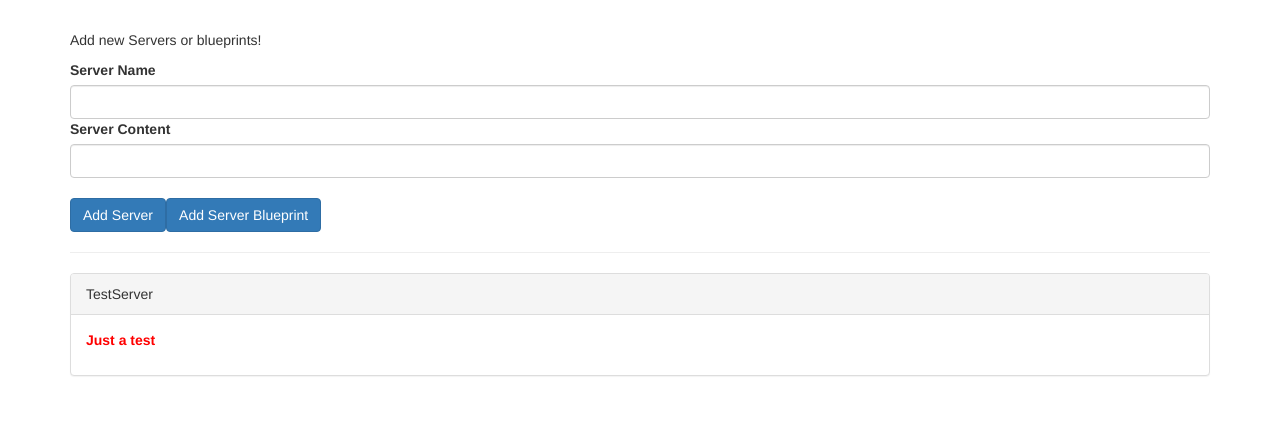
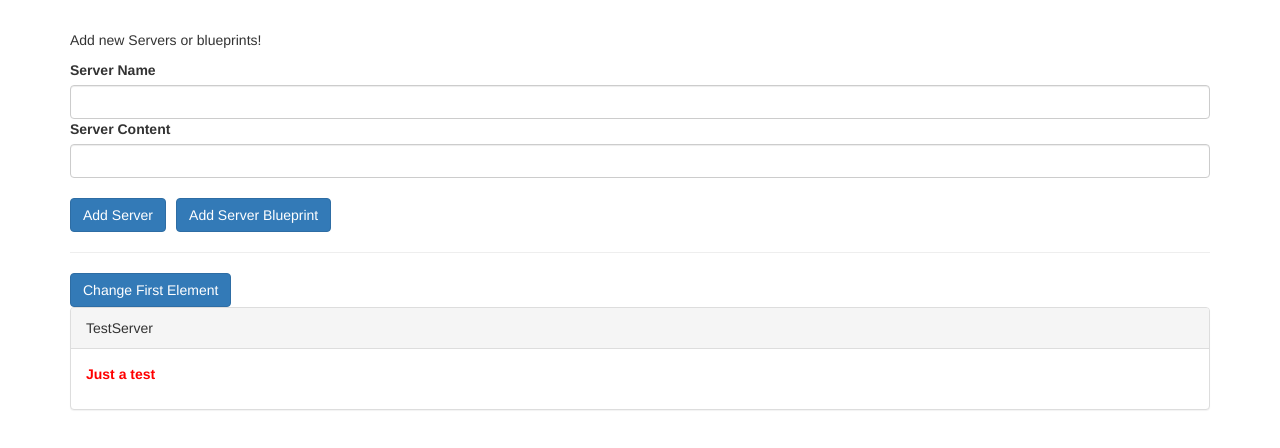
Before and after one commit to bear99a9/AngularDataBinding, an Angular app: page / in a window 1280 px wide. Shown: the top 448 px of the page. Built offline with nearby package versions, Linux system fonts and the light colour scheme.

Commit message:
ng-onChange only works on primitive binding see notes

```diff
--- a/src/app/app.component.html
+++ b/src/app/app.component.html
@@ -3,7 +3,8 @@
   <hr>
   <div class="row">
     <div class="col-xs-12">
-      <app-server-element *ngFor="let serverElement of serverElements" [srvElement]="serverElement">
+      <button class="btn btn-primary" (click)="onChange()">Change First Element</button>
+      <app-server-element *ngFor="let serverElement of serverElements" [srvElement]="serverElement" [name]="serverElement.name">
               <p>
             <strong *ngIf="serverElement.type === 'server'" style="color: red">{{ serverElement.content }}</strong>
             <em *ngIf="serverElement.type === 'blueprint'">{{ serverElement.content }}</em>
--- a/src/app/app.component.ts
+++ b/src/app/app.component.ts
@@ -26,4 +26,8 @@ export class AppComponent {
       content: blueprintData.serverContent
     });
   }
+
+  onChange(){
+    this.serverElements[0].name = 'Changed!'
+  }
 }
--- a/src/app/cockpit/cockpit.component.css
+++ b/src/app/cockpit/cockpit.component.css
@@ -0,0 +1,3 @@
+.btn-add-server{
+    margin-right:10px;
+}
--- a/src/app/cockpit/cockpit.component.html
+++ b/src/app/cockpit/cockpit.component.html
@@ -8,7 +8,7 @@
         <!-- <input type="text" class="form-control" [(ngModel)]="newServerContent"> -->
         <input type="text" class="form-control" #newServerContentInput>
         <br>
-        <button class="btn btn-primary" (click)="onAddServer(newServerNameInput)">Add Server</button>
+        <button class="btn btn-primary btn-add-server" (click)="onAddServer(newServerNameInput)">Add Server</button>
         <button class="btn btn-primary" (click)="onAddBlueprint(newServerNameInput)">Add Server Blueprint</button>
     </div>
 </div>
--- a/src/app/server-element/server-element.component.html
+++ b/src/app/server-element/server-element.component.html
@@ -1,5 +1,5 @@
 <div class="panel panel-default">
-    <div class="panel-heading">{{ element.name }}</div>
+    <div class="panel-heading">{{ name }}</div>
     <div class="panel-body">
         <!-- <p>
             <strong *ngIf="element.type === 'server'" style="color: red">{{ element.content }}</strong>
--- a/src/app/server-element/server-element.component.ts
+++ b/src/app/server-element/server-element.component.ts
@@ -1,4 +1,11 @@
-import { Component, Input, ViewEncapsulation } from '@angular/core';
+import {
+  Component,
+  Input,
+  OnChanges,
+  OnInit,
+  SimpleChanges,
+  ViewEncapsulation
+} from '@angular/core';
 import { ServerElement } from '../shared/server-element.model';
 
 @Component({
@@ -7,6 +14,20 @@ import { ServerElement } from '../shared/server-element.model';
   styleUrls: ['./server-element.component.css'],
   encapsulation: ViewEncapsulation.Emulated,
 })
-export class ServerElementComponent {
+export class ServerElementComponent implements OnInit, OnChanges {
   @Input('srvElement') element: ServerElement;
+  @Input() name: string; //ng-onChange only works on primitive binding not models as the model doesn't change in memory just updates the property
+
+  constructor() {
+    console.log('1: constructor called');
+  }
+
+  ngOnChanges(changes: SimpleChanges) {
+    console.log('2: ngOnChanges called');
+    console.log(changes)
+  }
+
+  ngOnInit() {
+    console.log('3: ngOnInit called');
+  }
 }
```
